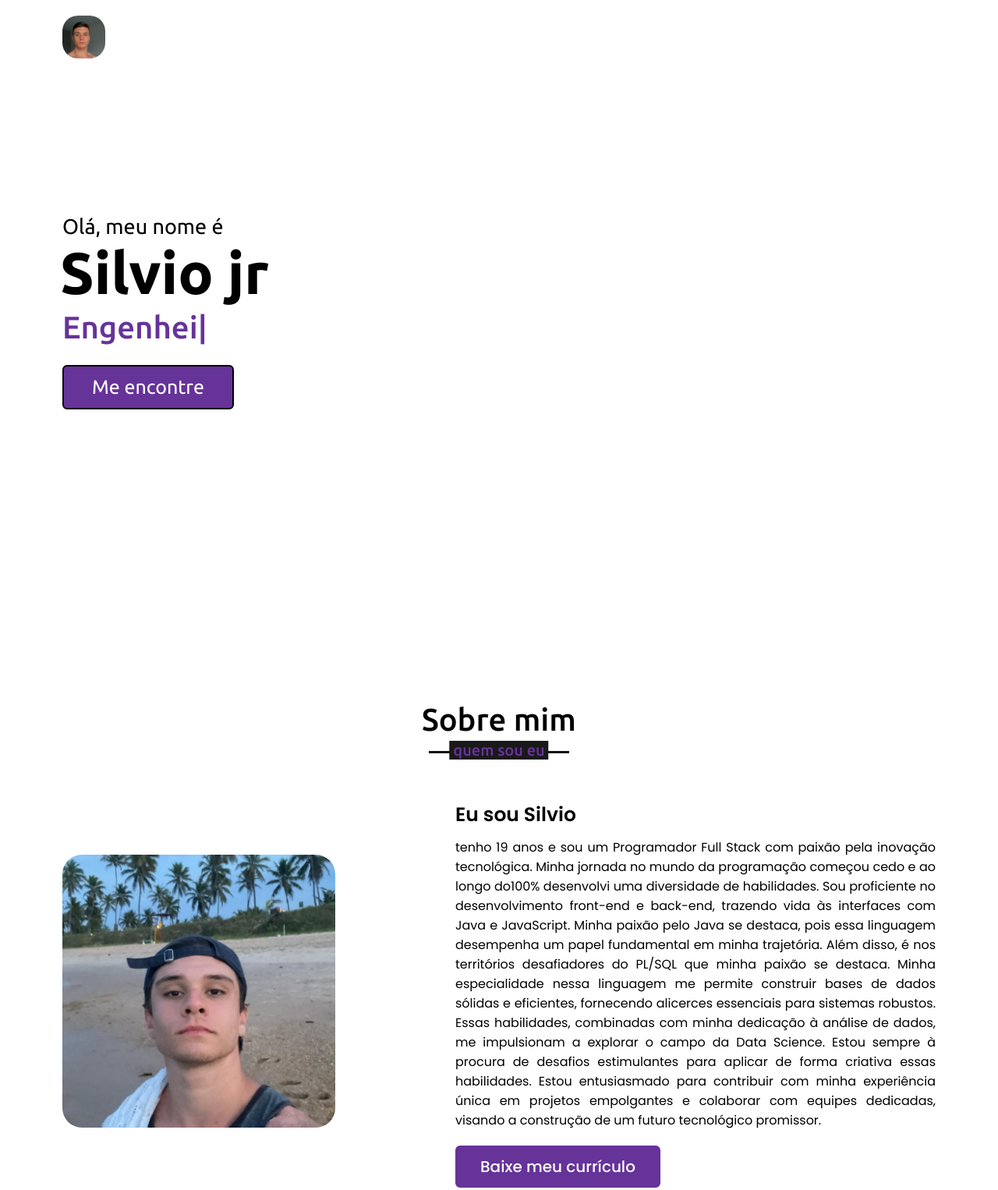
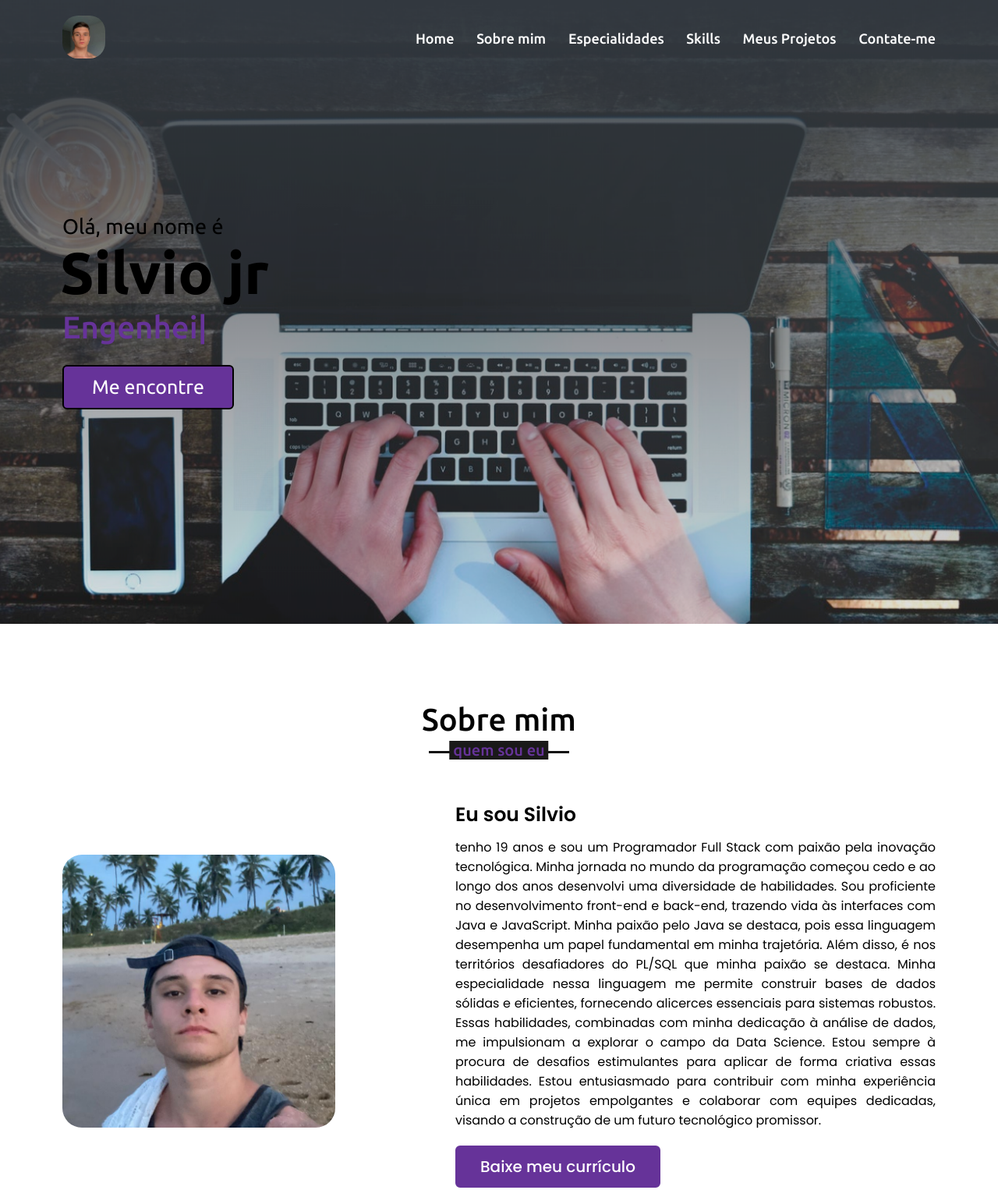
Before and after one commit to silvio009/Portfolio, a plain HTML site: page Portifolio/portfolio/index.html in a window 1280 px wide. Shown: the top 1526 px of the page at 78% size. Drawn offline with nearby package versions, Linux system fonts and the light colour scheme.

Commit message:
fundo home

```diff
--- a/Portifolio/portfolio/index.html
+++ b/Portifolio/portfolio/index.html
@@ -63,7 +63,7 @@
                 </div>
                 <div class="column right">
                     <div class="text">Eu sou Silvio</div>
-                    <p>tenho 19 anos e sou um Programador Full Stack com paixão pela inovação tecnológica. Minha jornada no mundo da programação começou cedo e ao longo do100% desenvolvi uma diversidade de habilidades. Sou proficiente no desenvolvimento front-end e back-end, trazendo vida às interfaces com Java e JavaScript. Minha paixão pelo Java se destaca, pois essa linguagem desempenha um papel fundamental em minha trajetória. Além disso, é nos territórios desafiadores do PL/SQL que minha paixão se destaca. Minha especialidade nessa linguagem me permite construir bases de dados sólidas e eficientes, fornecendo alicerces essenciais para sistemas robustos. Essas habilidades, combinadas com minha dedicação à análise de dados, me impulsionam a explorar o campo da Data Science. Estou sempre à procura de desafios estimulantes para aplicar de forma criativa essas habilidades. Estou entusiasmado para contribuir com minha experiência única em projetos empolgantes e colaborar com equipes dedicadas, visando a construção de um futuro tecnológico promissor.</p>
+                    <p>tenho 19 anos e sou um Programador Full Stack com paixão pela inovação tecnológica. Minha jornada no mundo da programação começou cedo e ao longo dos anos desenvolvi uma diversidade de habilidades. Sou proficiente no desenvolvimento front-end e back-end, trazendo vida às interfaces com Java e JavaScript. Minha paixão pelo Java se destaca, pois essa linguagem desempenha um papel fundamental em minha trajetória. Além disso, é nos territórios desafiadores do PL/SQL que minha paixão se destaca. Minha especialidade nessa linguagem me permite construir bases de dados sólidas e eficientes, fornecendo alicerces essenciais para sistemas robustos. Essas habilidades, combinadas com minha dedicação à análise de dados, me impulsionam a explorar o campo da Data Science. Estou sempre à procura de desafios estimulantes para aplicar de forma criativa essas habilidades. Estou entusiasmado para contribuir com minha experiência única em projetos empolgantes e colaborar com equipes dedicadas, visando a construção de um futuro tecnológico promissor.</p>
                     <a href="images/Currículo.pdf" target="_blank">Baixe meu currículo</a>
                 </div>
             </div>
--- a/Portifolio/portfolio/style.css
+++ b/Portifolio/portfolio/style.css
@@ -205,7 +205,7 @@ section .title::after{
 /* home section styling */
 .home{
     display: flex;
-    background: url("images/fundo.jpg") no-repeat center;
+    background: url("images/fundo_teste.png") no-repeat center;
     height: 100vh;
     color: black;
     min-height: 500px;
```
Also changed, not shown: Portifolio/portfolio/images/fundo_teste.png (added).
